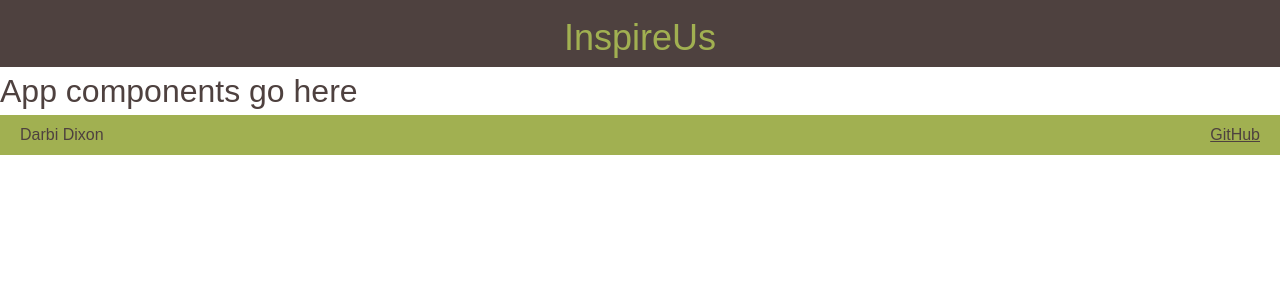
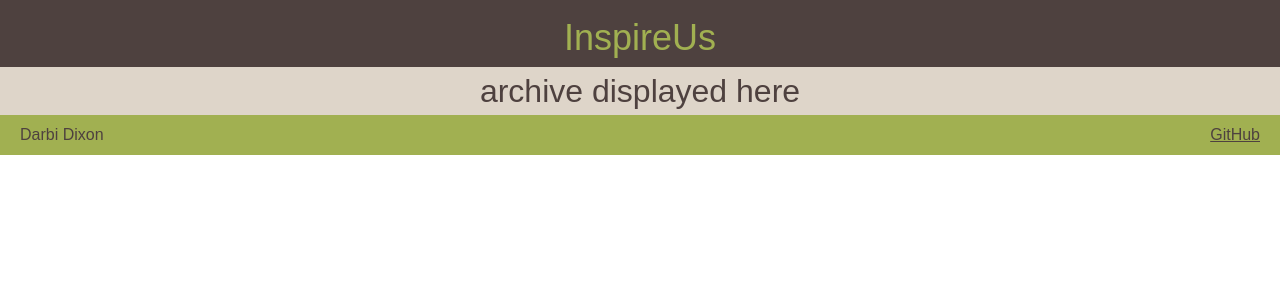
Before and after one commit to dixond01/startup, a React (Vite) app: page /archive in a window 1280 px wide. Shown: the top 300 px of the page. Built offline with nearby package versions, Linux system fonts and the light colour scheme.

Commit message:
Add Routes, remove classes on component <main>

```diff
--- a/src/app.jsx
+++ b/src/app.jsx
@@ -1,25 +1,54 @@
-import React from 'react';
+import React, {useState} from 'react';
+import { BrowserRouter, NavLink, Route, Routes } from 'react-router-dom';
+import { Login } from './login/login.jsx';
+import { Archive } from './archive/archive.jsx';
+import { Discussion } from './discussion/discussion.jsx';
+import { Users } from './users/users.jsx';
+
+
 import 'bootstrap/dist/css/bootstrap.min.css';
 import './app.css';
 
 export default function App() {
+const [isLoggedIn, setIsLoggedIn] = useState(false);
   return (
-    <div className='wrapper'>
-        <div className='headerAndMain'>
+    <BrowserRouter>
+    <div className='body'>
+            {isLoggedIn === false && (
             <header>
-                <h1 class="websiteTitle">InspireUs</h1>
-            </header>
+                <h1 className="websiteTitle">InspireUs</h1>
+            </header>)
+            }
+            {isLoggedIn === true && (
+            <header>
+                <div id="header1stLine"><h1 className="websiteTitle">InspireUs</h1><button className="btn btn-primary rounded-pill px-3" id="logoutBtn" onclick="logout()">Logout</button></div>
+                <nav className="pageNav">
+                      <span><NavLink to="archive.html">Archive</NavLink></span>
+                      <span><NavLink to="discussion.html">Home</NavLink></span>
+                      <span><NavLink to="users.html">Users</NavLink></span>
+                  </nav>
+              </header>
+            )}
 
-            <main>
-                App components go here
-            </main>
-        </div>
+        <Routes>
+            <Route path='/' element={<Login />} exact />
+            <Route path='/archive' element={<Archive />} />
+            <Route path='/discussion' element={<Discussion />} />
+            <Route path='/users' element={<Users />} />
+            <Route path='*' element={<NotFound />} />
+        </Routes>
+
         <footer>
-            <div class="container-fluid">
-            <span class="text-reset">Darbi Dixon</span>
-            <a class="text-reset" href="https://github.com/dixond01/startup">GitHub</a>
+            <div className="container-fluid">
+            <span className="text-reset">Darbi Dixon</span>
+            <a className="text-reset" href="https://github.com/dixond01/startup">GitHub</a>
             </div>
         </footer>
     </div>
+    </BrowserRouter>
     );
 }
+
+function NotFound() {
+    return <main className='container-fluid bg-secondary text-center'>404: Return to sender. Address unknown.</main>;
+  }
--- a/src/archive-discussion/archive-discussion.jsx
+++ b/src/archive-discussion/archive-discussion.jsx
@@ -2,7 +2,7 @@
 
 export function ArchiveDiscussion() {
   return (
-    <main className='container-fluid bg-secondary text-center'>
+    <main>
       <div>archive discussion displayed here</div>
     </main>
   );
--- a/src/archive/archive.jsx
+++ b/src/archive/archive.jsx
@@ -2,7 +2,7 @@
 
 export function Archive() {
   return (
-    <main className='container-fluid bg-secondary text-center'>
+    <main>
       <div>archive displayed here</div>
     </main>
   );
--- a/src/discussion/discussion.jsx
+++ b/src/discussion/discussion.jsx
@@ -2,7 +2,7 @@
 
 export function Discussion() {
   return (
-    <main className='container-fluid bg-secondary text-center'>
+    <main>
       <div>discussion displayed here</div>
     </main>
   );
--- a/src/login/login.jsx
+++ b/src/login/login.jsx
@@ -1,8 +1,8 @@
 import React from 'react';
 
-export function Login() {
+export function Login({ isLoggedIn, setIsLoggedIn }) {
   return (
-    <main className='container-fluid bg-secondary text-center'>
+    <main >
       <div>login displayed here</div>
     </main>
   );
--- a/src/login/logout.jsx
+++ b/src/login/logout.jsx
@@ -2,7 +2,7 @@
 
 export function Logout() {
   return (
-    <main className='container-fluid bg-secondary text-center'>
+    <main>
       <div>logout displayed here</div>
     </main>
   );
--- a/src/users/users.jsx
+++ b/src/users/users.jsx
@@ -2,7 +2,7 @@
 
 export function Users() {
   return (
-    <main className='container-fluid bg-secondary text-center'>
+    <main>
       <div>users displayed here</div>
     </main>
   );
```
